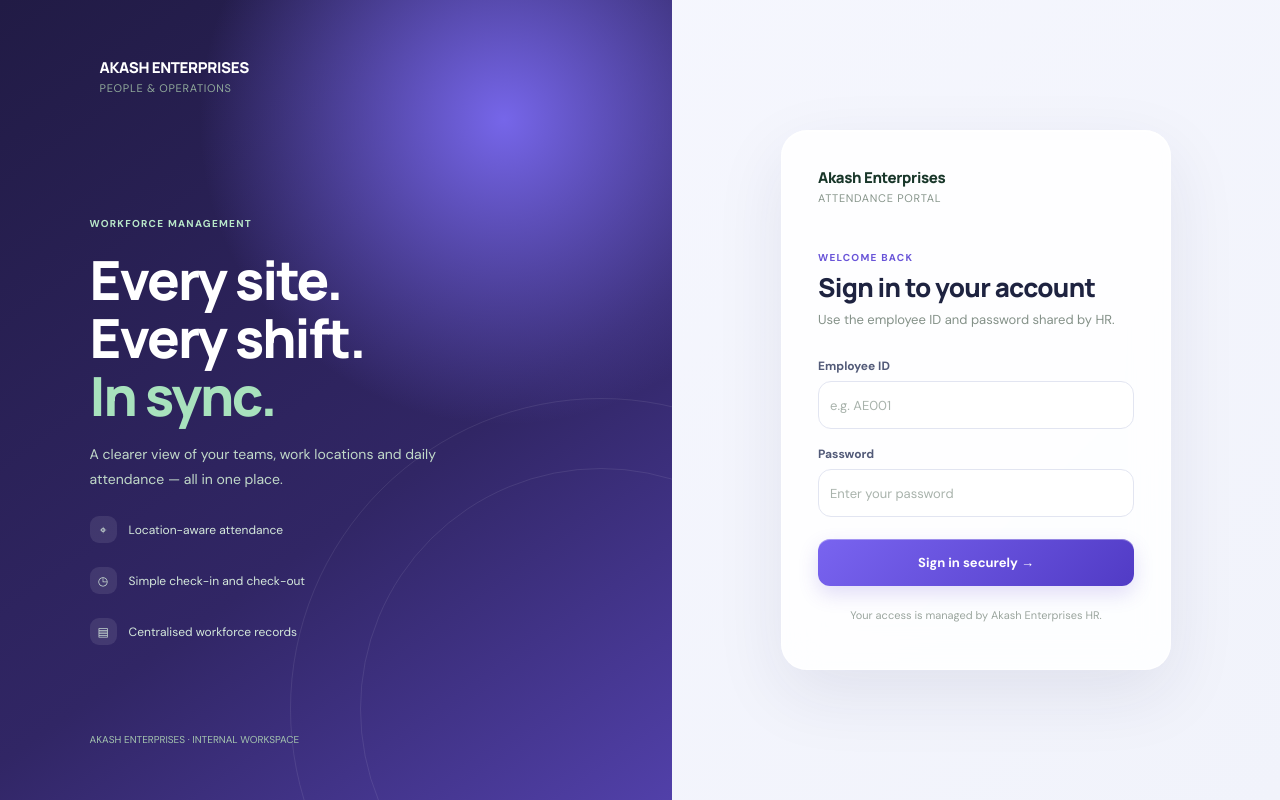
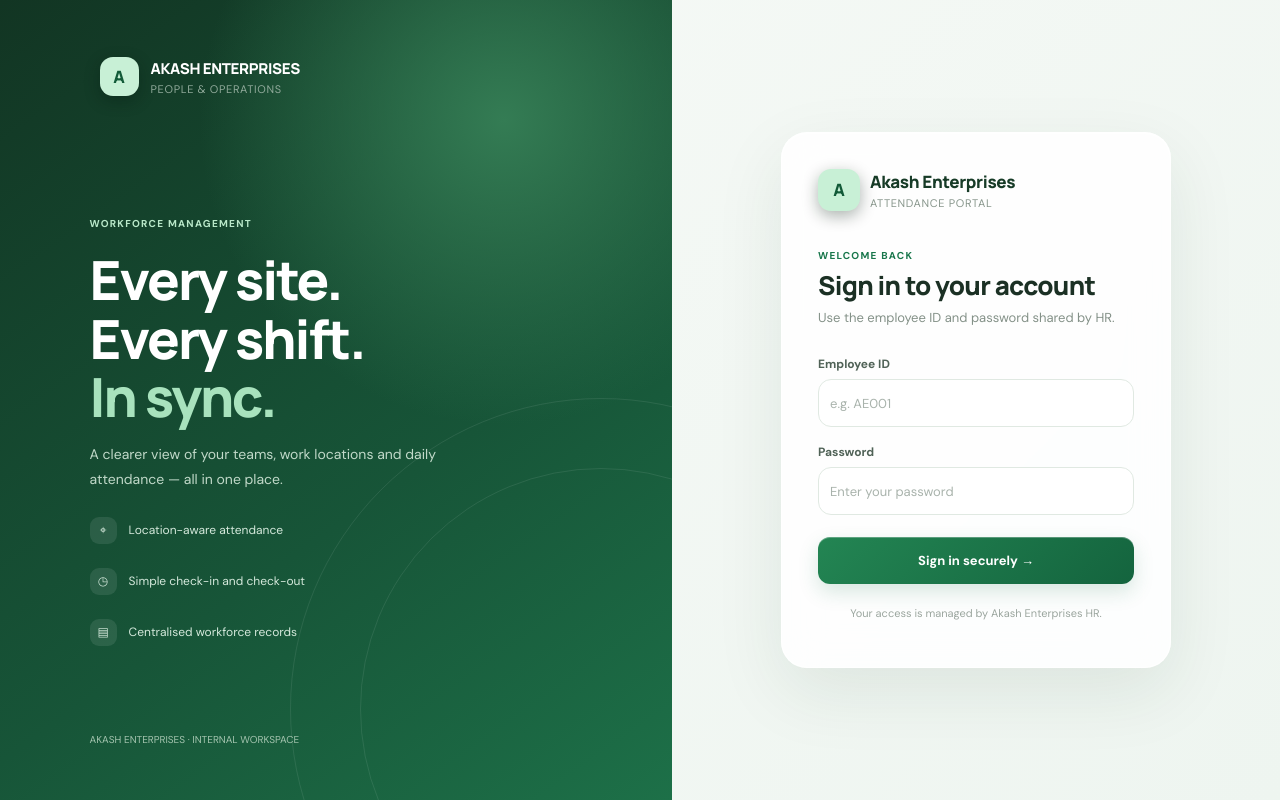
Before and after one commit to avicool04/akash-attendance, a Next.js app: page / in a window 1280 px wide. Built offline with nearby package versions, Linux system fonts and the light colour scheme; no server answers.

Commit message:
Refine workforce portal with emerald glass UI

```diff
--- a/app/globals.css
+++ b/app/globals.css
@@ -186,70 +186,136 @@ h1 { font: 800 clamp(25px, 3vw, 32px)/1.15 Manrope, sans-serif; letter-spacing:
 }
 
 
-/* Modern glass-finish workforce UI */
+
+/* Akash Enterprises workforce portal — refined emerald glass system */
 :root {
-  --ink:#171f35; --muted:#74809a; --line:#e8ebf5; --paper:#f4f6fc;
-  --white:#fff; --green:#5b45d6; --green-dark:#4632b7; --green-soft:#f0edff;
-  --mint:#d9d2ff; --navy:#17152e; --amber:#9c6a20; --red:#bd4255;
+  --ink:#172820; --muted:#718078; --line:#e4ece6; --paper:#f3f7f4;
+  --white:#fff; --green:#18764b; --green-dark:#105c39; --green-soft:#e9f5ed;
+  --mint:#c9ead5; --navy:#10291e; --amber:#9a671d; --red:#b64141;
 }
-body { background:radial-gradient(ellipse at 8% 0%,#f0edff 0,transparent 34%),linear-gradient(145deg,#f8f9ff,#f1f4fb); color:var(--ink); font-family:'DM Sans',sans-serif; }
-.sidebar { background:linear-gradient(165deg,#211b45 0%,#17152e 55%,#292052 100%); box-shadow:12px 0 36px #1d1b3a12; }
-.brand-mark { background:linear-gradient(145deg,#fff 0%,#ded8ff 100%); color:#4934ba; box-shadow:0 8px 22px #09061f55,inset 0 1px 0 #fff; }
+body {
+  background:radial-gradient(ellipse at 8% 0%,#e7f3eb 0,transparent 36%),linear-gradient(145deg,#f8fbf8,#f0f5f1);
+  color:var(--ink); font-family:'DM Sans',sans-serif;
+}
+.sidebar {
+  background:linear-gradient(165deg,#173d2b 0%,#10291e 62%,#174b33 100%);
+  box-shadow:12px 0 36px #153c2812;
+}
+.brand { padding-bottom:34px; }
+.brand-name { color:inherit; font:800 15px Manrope,sans-serif; letter-spacing:-.35px; }
+.brand-sub { letter-spacing:.65px; }
 .nav-link { border-radius:13px; transition:background .2s,transform .2s; }
 .nav-link:hover { background:#ffffff12; transform:translateX(2px); }
-.nav-link.active { background:linear-gradient(100deg,#6b55e6,#4e3ac2); box-shadow:0 8px 22px #08051f40,inset 0 1px 0 #ffffff40; }
-.topbar { background:#ffffffc9; border-bottom:1px solid #e5e8f2; backdrop-filter:blur(18px); box-shadow:0 5px 25px #22234a08; }
+.nav-link.active {
+  color:#fff; background:linear-gradient(100deg,#247d50,#17613d);
+  box-shadow:0 8px 22px #071e1240,inset 0 1px 0 #ffffff30;
+}
+.topbar {
+  background:#ffffffd4; border-bottom:1px solid #e3ebe5;
+  backdrop-filter:blur(18px); box-shadow:0 5px 25px #1c382508;
+}
 .content { padding-top:30px; }
-h1 { color:#1e2340; font-size:clamp(24px,2.5vw,30px); letter-spacing:-.9px; }
-.eyebrow { color:#6954d8; letter-spacing:1.25px; }
-.button { border-radius:12px; min-height:40px; font-size:13px; box-shadow:0 3px 9px #24204c0a; }
-.button-primary { background:linear-gradient(135deg,#7964f0,#513bc5); box-shadow:0 8px 20px #5a45d52e,inset 0 1px 0 #ffffff55; }
-.button-primary:hover { background:linear-gradient(135deg,#6d57e6,#4632b7); box-shadow:0 11px 25px #5a45d540; }
-.button-secondary { background:linear-gradient(145deg,#fff,#f5f6fd); border:1px solid #e4e7f2; color:#454c68; }
-.stat-card,.panel { border:1px solid #e7e9f4; border-radius:19px; background:linear-gradient(145deg,#ffffff 0%,#fbfbff 75%,#f6f5ff 100%); box-shadow:0 10px 28px #25234d0b,0 2px 7px #25234d06,inset 0 1px 0 #fff; }
+h1 { color:#1b3024; font-size:clamp(24px,2.5vw,30px); letter-spacing:-.9px; }
+.eyebrow { color:#18764b; letter-spacing:1.25px; }
+.button {
+  border-radius:12px; min-height:40px; font-size:13px;
+  box-shadow:0 3px 9px #183c260a;
+}
+.button-primary {
+  background:linear-gradient(135deg,#238553,#14643e);
+  box-shadow:0 8px 20px #16794b2b,inset 0 1px 0 #ffffff45;
+}
+.button-primary:hover {
+  background:linear-gradient(135deg,#1c784a,#105b39);
+  box-shadow:0 11px 25px #16794b3b;
+}
+.button-secondary {
+  background:linear-gradient(145deg,#fff,#f6faf7);
+  border:1px solid #e0e9e2; color:#405449;
+}
+.stat-card,.panel {
+  border:1px solid #e4ece6; border-radius:19px;
+  background:linear-gradient(145deg,#fff 0%,#fcfefc 76%,#f4faf5 100%);
+  box-shadow:0 10px 28px #1c3c270b,0 2px 7px #1c3c2706,inset 0 1px 0 #fff;
+}
 .stat-card { padding:20px; transition:transform .2s,box-shadow .2s; }
-.stat-card:hover { transform:translateY(-2px); box-shadow:0 15px 30px #25234d13; }
-.stat-icon,.location-pin,.empty-icon { background:linear-gradient(145deg,#f2efff,#e7e2ff); color:#5c47d0; box-shadow:inset 0 1px 0 #fff; }
-.stat-value { color:#262344; }
-.panel-head { border-bottom-color:#eeeff7; padding:20px 22px; }
-.panel-title { color:#242441; font-size:15px; }
-.panel-subtitle,.stat-foot { color:#8790a8; }
-.field label { color:#525a78; font-size:12px; }
-.field input,.field select { border-radius:12px; border-color:#e2e5f1; background:#fafaff; height:44px; font-size:13px; }
-.field input:focus,.field select:focus { border-color:#9b8df0; box-shadow:0 0 0 4px #edeaff; }
+.stat-card:hover { transform:translateY(-2px); box-shadow:0 15px 30px #1c3c2713; }
+.stat-icon,.location-pin,.empty-icon {
+  background:linear-gradient(145deg,#eff8f1,#e0f1e5); color:#18764b;
+  box-shadow:inset 0 1px 0 #fff;
+}
+.stat-value { color:#203b2b; }
+.panel-head { border-bottom-color:#edf2ee; padding:20px 22px; }
+.panel-title { color:#20372a; font-size:15px; }
+.panel-subtitle,.stat-foot { color:#87948b; }
+.field label { color:#506257; font-size:12px; }
+.field input,.field select {
+  border-radius:12px; border-color:#e0e9e2; background:#fbfdfb;
+  height:44px; font-size:13px;
+}
+.field input:focus,.field select:focus {
+  border-color:#79b991; box-shadow:0 0 0 4px #e5f3e9;
+}
 .employee-create-panel,.section-panel { margin-top:20px; }
 .three-cols { grid-template-columns:repeat(3,minmax(0,1fr)); gap:0 14px; }
 .location-layout { gap:20px; }
-.location-row { padding:17px 20px; border-color:#f0f0f7; }
-.location-row:hover { background:#fbfaff; }
-.location-name,.employee-name { color:#252441; }
+.location-row { padding:17px 20px; border-color:#eff3ef; }
+.location-row:hover { background:#fbfefb; }
+.location-name,.employee-name { color:#20372a; }
 .pill { padding:6px 10px; font-size:10px; letter-spacing:.1px; }
-.pill-active { background:#e9f8f0; color:#218357; }
-.pill-office { background:#efedff; color:#5b49c4; }
-.pill-site { background:#fff4e6; color:#9c6a20; }
-.employee-table th { background:#fafaff; color:#8991a8; }
-.employee-table td { border-color:#eff0f7; font-size:12px; }
-.login-page { background:linear-gradient(135deg,#f7f8ff,#f1f3fb); }
-.login-visual { background:radial-gradient(circle at 75% 15%,#7666e9 0,transparent 36%),linear-gradient(145deg,#211b45,#312665 60%,#5140a9); }
+.pill-active { background:#e9f7ed; color:#18764b; }
+.pill-office { background:#edf2ff; color:#5367a6; }
+.pill-site { background:#fff4e6; color:#9a671d; }
+.employee-table th { background:#fafdfa; color:#87948b; }
+.employee-table td { border-color:#edf2ee; font-size:12px; }
+.login-page { background:linear-gradient(135deg,#f7faf7,#eef5f0); }
+.login-visual {
+  background:radial-gradient(circle at 75% 15%,#347c54 0,transparent 36%),linear-gradient(145deg,#123523,#175538 60%,#1d7048);
+}
 .login-form-side { background:transparent; }
-.login-card { padding:36px; border:1px solid #ffffffd9; border-radius:26px; background:#ffffffd9; box-shadow:0 24px 70px #24204c16,inset 0 1px 0 #fff; backdrop-filter:blur(18px); }
+.login-card {
+  padding:36px; border:1px solid #ffffffdf; border-radius:26px;
+  background:#ffffffdf; box-shadow:0 24px 70px #173c2616,inset 0 1px 0 #fff;
+  backdrop-filter:blur(18px);
+}
 .login-card h1 { font-size:26px; letter-spacing:-.7px; }
 .login-card .field input { border-radius:13px; }
-.login-brand .brand-mark { background:linear-gradient(145deg,#7664ed,#4c37bf); color:#fff; }
+.login-brand { margin-bottom:38px; }
+.login-brand .brand-name { color:#173b27!important; font-size:17px; }
+.login-brand .brand-sub { color:#87958b!important; }
 .top-logout { min-height:36px; padding:8px 13px; }
-.logout-button { width:100%; margin-top:16px; background:#ffffff12!important; border-color:#ffffff22!important; color:#f3f0ff!important; }
+.logout-button {
+  width:100%; margin-top:16px; background:#ffffff12!important;
+  border-color:#ffffff22!important; color:#f3fff6!important;
+}
 .map-picker { margin:8px 0 17px; }
 .map-search { display:flex; gap:8px; margin-bottom:10px; }
-.map-search input { min-width:0; flex:1; height:43px; border:1px solid #e2e5f1; border-radius:12px; padding:0 12px; background:#fafaff; font:inherit; font-size:13px; }
-.location-map { height:270px; width:100%; border-radius:15px; overflow:hidden; border:1px solid #e0e3ef; z-index:0; background:#eef0f8; }
-.map-results { display:flex; flex-direction:column; border:1px solid #e6e7f1; border-radius:12px; overflow:hidden; margin-bottom:10px; background:white; }
-.map-results button { border:0; border-bottom:1px solid #f0f0f6; padding:11px 12px; background:#fff; text-align:left; color:#3d4561; font-size:12px; cursor:pointer; }
-.map-results button:hover { background:#f4f1ff; }
-.map-selected { display:flex; flex-direction:column; gap:4px; padding:11px 13px; background:#f2efff; border-radius:12px; color:#40367f; font-size:12px; }
-.map-selected small { color:#77719f; }
-.form-note { font-size:11px; line-height:1.55; color:#858da5; }
+.map-search input {
+  min-width:0; flex:1; height:43px; border:1px solid #e0e9e2;
+  border-radius:12px; padding:0 12px; background:#fbfdfb;
+  font:inherit; font-size:13px;
+}
+.location-map {
+  height:270px; width:100%; border-radius:15px; overflow:hidden;
+  border:1px solid #e0e9e2; z-index:0; background:#eef3ef;
+}
+.map-results {
+  display:flex; flex-direction:column; border:1px solid #e6ece7;
+  border-radius:12px; overflow:hidden; margin-bottom:10px; background:white;
+}
+.map-results button {
+  border:0; border-bottom:1px solid #f0f3f0; padding:11px 12px;
+  background:#fff; text-align:left; color:#3d5145; font-size:12px; cursor:pointer;
+}
+.map-results button:hover { background:#f1f8f3; }
+.map-selected {
+  display:flex; flex-direction:column; gap:4px; padding:11px 13px;
+  background:#edf7f0; border-radius:12px; color:#24583a; font-size:12px;
+}
+.map-selected small { color:#718d7b; }
+.form-note { font-size:11px; line-height:1.55; color:#859188; }
 .notice { border-radius:13px; font-size:12px; }
-.mobile-brand .brand-mark { width:32px;height:32px;border-radius:10px;display:grid;place-items:center; }
+.mobile-brand .brand-name { font:800 12px Manrope,sans-serif; }
 @media(max-width:900px) { .three-cols { grid-template-columns:repeat(2,minmax(0,1fr)); } }
 @media(max-width:760px) {
   .topbar { padding:0 14px; }
@@ -274,6 +340,3 @@ h1 { color:#1e2340; font-size:clamp(24px,2.5vw,30px); letter-spacing:-.9px; }
   .top-logout { min-height:34px; font-size:11px; padding:7px 10px; }
   .crumb { display:none; }
 }
-
-/* Do not present the temporary letter badge as the official company logo. */
-.brand-mark { display:none !important; }
```
